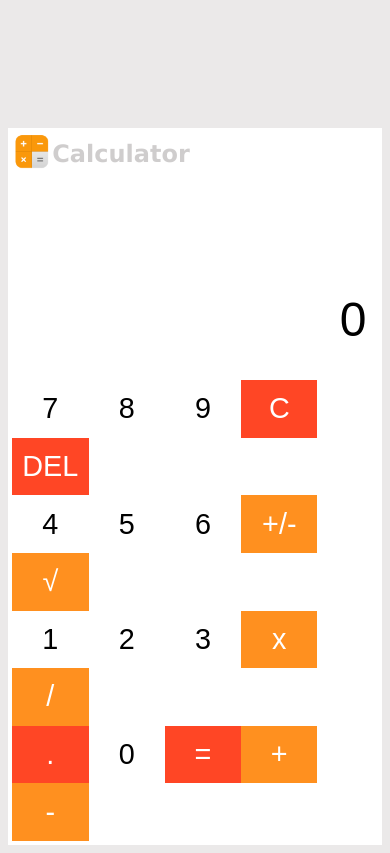
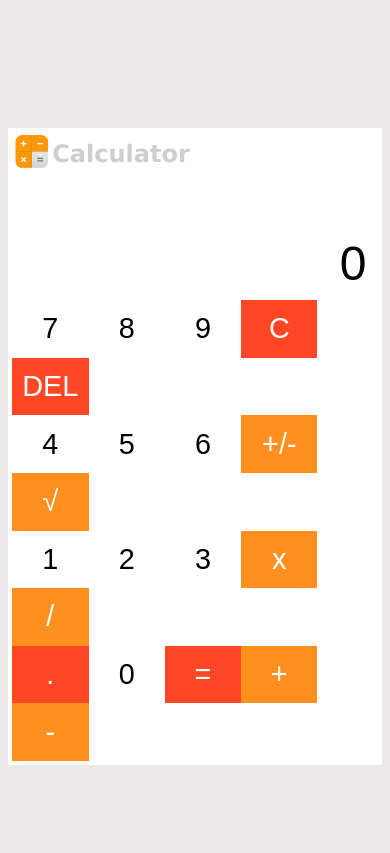
Before and after one commit to vishnucprasad/React-Calculator, a React (Create React App) app: page / in a window 390 px wide. Built offline with nearby package versions, Linux system fonts and the light colour scheme.

Commit message:
Fixed: Some bugs

```diff
--- a/src/component/Calculator/Calculator.css
+++ b/src/component/Calculator/Calculator.css
@@ -46,6 +46,10 @@ body {
   text-align: right;
 }
 
+.screen input:hover {
+  cursor: default;
+}
+
 .screen input:nth-child(1) {
   font-size: 2em;
   color: #777;
@@ -83,7 +87,8 @@ body {
   border: 0;
 }
 
-.buttons .mainButtons .numericButton:focus {
+.buttons .mainButtons .numericButton:focus,
+.buttons .mainButtons .numericButton:hover {
   background: #eee;
 }
 
@@ -93,7 +98,8 @@ body {
   color: #fff;
 }
 
-.buttons .mainButtons .operatorButton:focus {
+.buttons .mainButtons .operatorButton:focus,
+.buttons .mainButtons .operatorButton:hover {
   background: #f07800;
 }
 
@@ -103,7 +109,8 @@ body {
   color: #000;
 }
 
-.buttons .advancedButtons .scientificButton:focus {
+.buttons .advancedButtons .scientificButton:focus,
+.buttons .advancedButtons .scientificButton:hover {
   background: #fff;
 }
 
@@ -113,9 +120,19 @@ body {
   color: #fff;
 }
 
-.buttons .mainButtons .additionalButton:focus {
+.buttons .mainButtons .additionalButton:focus,
+.buttons .mainButtons .additionalButton:hover {
   background: #ff3815;
 }
+
+.buttons .operatorButton:disabled,
+.buttons .operatorButton:disabled:hover,
+.buttons .additionalButton:disabled,
+.buttons .additionalButton:disabled:hover {
+  background: #aaa;
+  color: #ccc;
+}
+
 
 @media (max-width: 1440px) {
   .container {
@@ -161,6 +178,26 @@ body {
   }
 }
 
+@media (max-width: 830px) {
+  .container {
+    margin: 0;
+  }
+
+  .calculator {
+    margin: 0 0 0 0;
+  }
+
+  .screen input {
+    height: 1.5em;
+  }
+
+  .buttons .mainButtons input,
+  .buttons .advancedButtons input {
+    width: 3.9em;
+    height: 1.95em;
+  }
+}
+
 @media (max-width: 780px) {
   .container {
     margin: 0;
@@ -174,6 +211,106 @@ body {
   .buttons .advancedButtons input {
     width: 3.6em;
     height: 2em;
+  }
+}
+
+@media (max-width: 740px) {
+  .container {
+    margin: 0;
+  }
+
+  .calculator {
+    margin: 0 0 0 0;
+  }
+
+  .screen input {
+    height: 1.5em;
+  }
+
+  .buttons .mainButtons input,
+  .buttons .advancedButtons input {
+    width: 3.5em;
+    height: 1.9em;
+  }
+}
+
+@media (max-width: 670px) {
+  .container {
+    margin: 0;
+  }
+
+  .calculator {
+    margin: 0 0 0 0;
+  }
+
+  .screen input {
+    height: 1.5em;
+  }
+
+  .buttons .mainButtons input,
+  .buttons .advancedButtons input {
+    width: 3.1em;
+    height: 1.6em;
+  }
+}
+
+@media (max-width: 640px) {
+  .container {
+    margin: 0;
+  }
+
+  .calculator {
+    margin: 0 0 0 0;
+  }
+
+  .screen input {
+    height: 1.5em;
+  }
+
+  .buttons .mainButtons input,
+  .buttons .advancedButtons input {
+    width: 3.05em;
+    height: 1.5em;
+  }
+}
+
+@media (max-width: 600px) {
+  .container {
+    margin: 0;
+  }
+
+  .calculator {
+    margin: 0 0 0 0;
+  }
+
+  .screen input {
+    height: 1.5em;
+  }
+
+  .buttons .mainButtons input,
+  .buttons .advancedButtons input {
+    width: 2.85em;
+    height: 1.5em;
+  }
+}
+
+@media (max-width: 570px) {
+  .container {
+    margin: 0;
+  }
+
+  .calculator {
+    margin: 0 0 0 0;
+  }
+
+  .screen input {
+    height: 1.5em;
+  }
+
+  .buttons .mainButtons input,
+  .buttons .advancedButtons input {
+    width: 2.65em;
+    height: 1.2em;
   }
 }
 
@@ -192,11 +329,11 @@ body {
     height: 2em;
   }
 
-  .buttons .advancedButtons{
+  .buttons .advancedButtons {
     display: none;
   }
 
-  .buttons{
+  .buttons {
     flex-direction: column;
   }
 }
@@ -216,11 +353,11 @@ body {
     height: 2em;
   }
 
-  .buttons .advancedButtons{
+  .buttons .advancedButtons {
     display: none;
   }
 
-  .buttons{
+  .buttons {
     flex-direction: column;
   }
 }
@@ -240,11 +377,11 @@ body {
     height: 2em;
   }
 
-  .buttons .advancedButtons{
+  .buttons .advancedButtons {
     display: none;
   }
 
-  .buttons{
+  .buttons {
     flex-direction: column;
   }
 }
@@ -264,11 +401,11 @@ body {
     height: 1.5em;
   }
 
-  .buttons .advancedButtons{
+  .buttons .advancedButtons {
     display: none;
   }
 
-  .buttons{
+  .buttons {
     flex-direction: column;
   }
 }
@@ -289,11 +426,11 @@ body {
     padding: 0;
   }
 
-  .buttons .advancedButtons{
+  .buttons .advancedButtons {
     display: none;
   }
 
-  .buttons{
+  .buttons {
     flex-direction: column;
   }
 }
@@ -314,11 +451,11 @@ body {
     padding: 0;
   }
 
-  .buttons .advancedButtons{
+  .buttons .advancedButtons {
     display: none;
   }
 
-  .buttons{
+  .buttons {
     flex-direction: column;
   }
 }
--- a/src/component/Calculator/Calculator.js
+++ b/src/component/Calculator/Calculator.js
@@ -10,12 +10,19 @@ export class Calculator extends Component {
     operator: "",
     isCalculateInit: false,
     isOperatorClicked: false,
+    isErrorOccured: false,
   };
 
   handleButtonClick = (value) => {
-    const { input, isOperatorClicked } = this.state;
+    const { input, isOperatorClicked, isErrorOccured } = this.state;
 
-    if (input === "0" || isOperatorClicked) {
+    if (input === "0" || isOperatorClicked || isErrorOccured) {
+      if (isErrorOccured) {
+        for (let i = 0; i < 7; i++) {
+          document.getElementsByClassName("operatorButton")[i].disabled = false;
+        }
+        this.handleClearScreen();
+      }
       this.setState({
         input: value,
         isOperatorClicked: false,
@@ -34,16 +41,33 @@ export class Calculator extends Component {
       oldValue,
       operator,
       operationPerformed,
+      isOperatorClicked,
+      isErrorOccured,
     } = this.state;
 
     if (operatorClicked === "=") {
-      this.setState({
-        operationPerformed: `${operationPerformed}${input}=`,
-        isCalculateInit: false,
-      });
-      this.handleOperation(oldValue, input, operator);
+      if (isErrorOccured) {
+        for (let i = 0; i < 7; i++) {
+          document.getElementsByClassName("operatorButton")[i].disabled = false;
+        }
+        this.handleClearScreen();
+      } else {
+        this.setState({
+          operationPerformed: `${operationPerformed}${input}=`,
+          isCalculateInit: false,
+        });
+        this.handleOperation(oldValue, input, operator);
+      }
     } else {
-      if (isCalculateInit) {
+      if (isOperatorClicked) {
+        this.setState({
+          operator: operatorClicked,
+          operationPerformed: `${operationPerformed.substring(
+            0,
+            operationPerformed.length - 1
+          )}${operatorClicked}`,
+        });
+      } else if (isCalculateInit) {
         this.handleOperation(oldValue, input, operator);
         this.setState({
           operator: operatorClicked,
@@ -81,7 +105,13 @@ export class Calculator extends Component {
           result = `${firstValue / secondValue}`;
         }
       } catch (err) {
-        result = err;
+        result = `${err}`;
+        for (let i = 0; i < 7; i++) {
+          document.getElementsByClassName("operatorButton")[i].disabled = true;
+        }
+        this.setState({
+          isErrorOccured: true,
+        });
       }
     }
 
@@ -97,6 +127,7 @@ export class Calculator extends Component {
       operationPerformed: "",
       isOperatorClicked: false,
       isCalculateInit: false,
+      isErrorOccured: false,
       oldValue: "0",
       operator: "",
     });
@@ -110,8 +141,13 @@ export class Calculator extends Component {
   };
 
   handleDotClick = () => {
-    const { input } = this.state;
-    if (Number.isInteger(parseFloat(input))) {
+    const { input, isOperatorClicked } = this.state;
+    if (isOperatorClicked) {
+      this.setState({
+        input: "0.",
+        isOperatorClicked: false,
+      });
+    } else if (Number.isInteger(parseFloat(input))) {
       this.setState({
         input: `${input}.`,
       });
@@ -250,7 +286,7 @@ export class Calculator extends Component {
               </div>
               <div className="fourthRow">
                 <input
-                  className="additionalButton"
+                  className="operatorButton additionalButton"
                   onClick={this.handleDotClick}
                   type="button"
                   value="."
```
